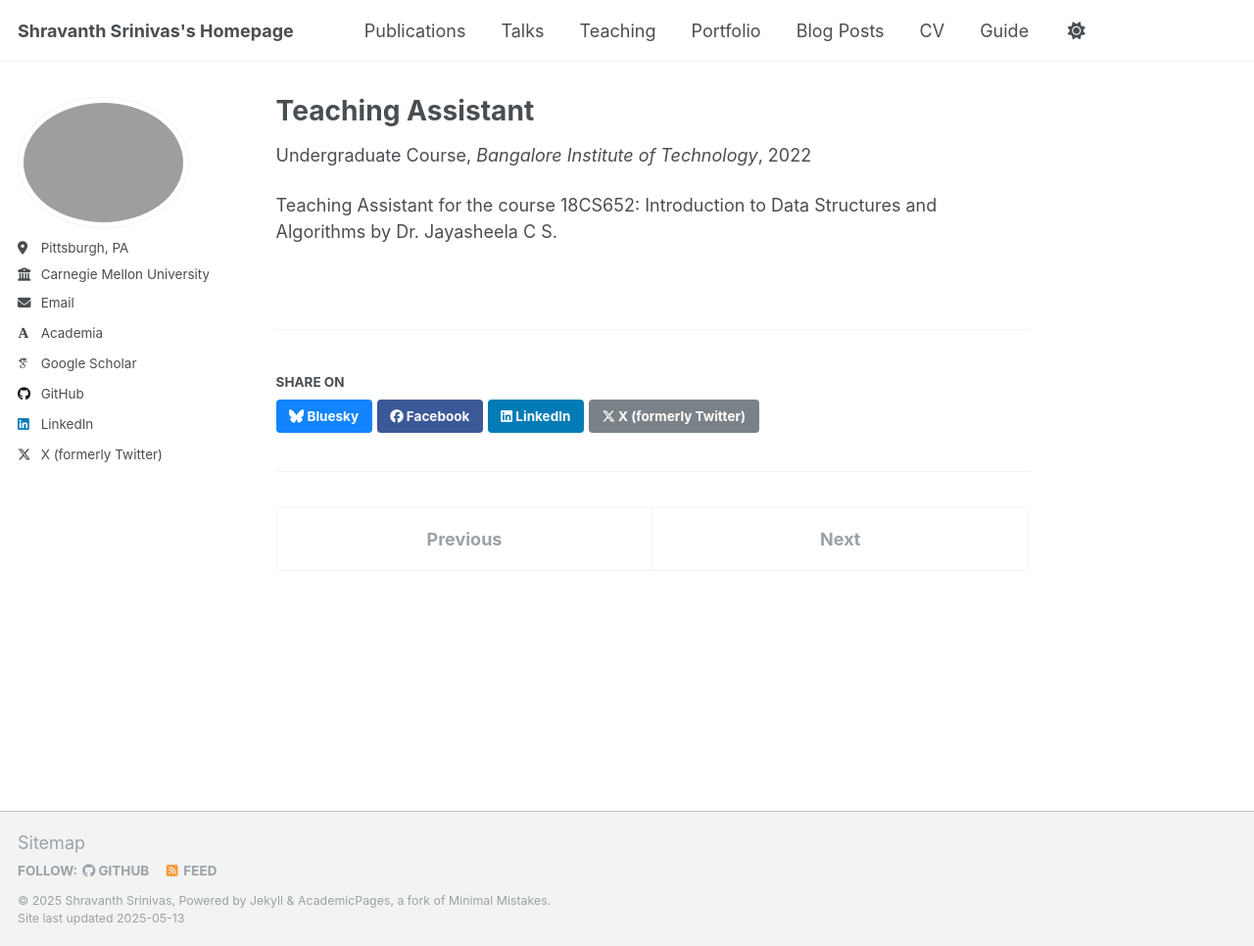
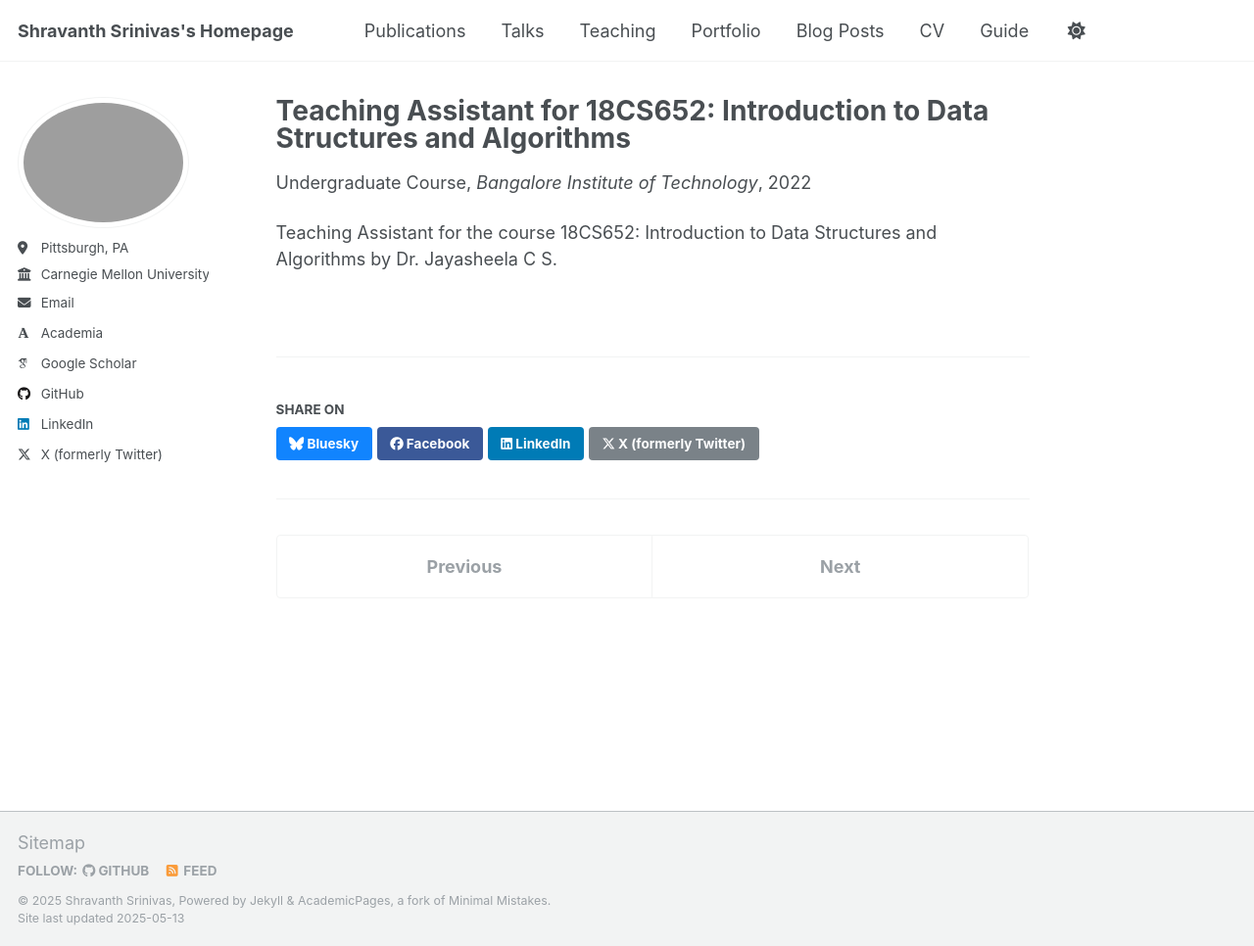
Before and after one commit to notshravanth/shravanth.github.io, a Jekyll site: the page built from _teaching/teaching_4.md, in a window 1280 px wide and 966 px high. Shown: the whole window at 98% size. Built offline with Jekyll 4.4.1, drawn with Linux system fonts in a browser that asks for light colours; some web fonts are replaced.

Commit message:
Update teaching_4.md

```diff
--- a/_teaching/teaching_4.md
+++ b/_teaching/teaching_4.md
@@ -1,5 +1,5 @@
 ---
-title: "Teaching Assistant"
+title: "Teaching Assistant for 18CS652: Introduction to Data Structures and Algorithms"
 type: "Undergraduate Course"
 venue: "Bangalore Institute of Technology"
 date: Aug 2022 - May 2022
```
